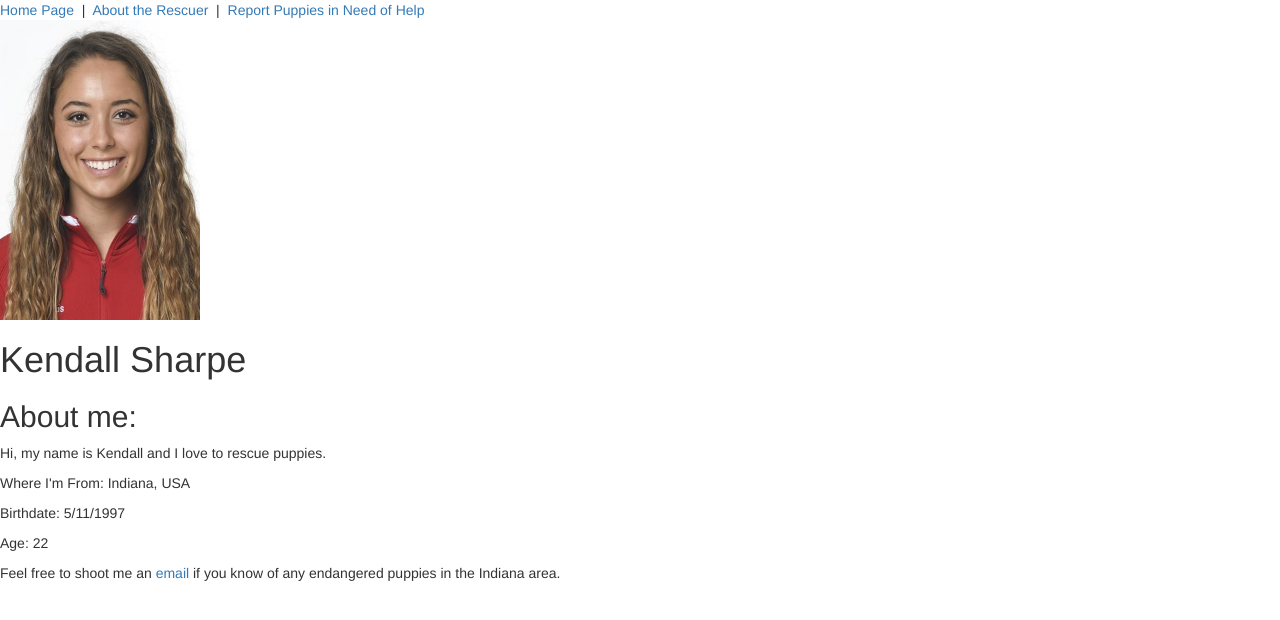
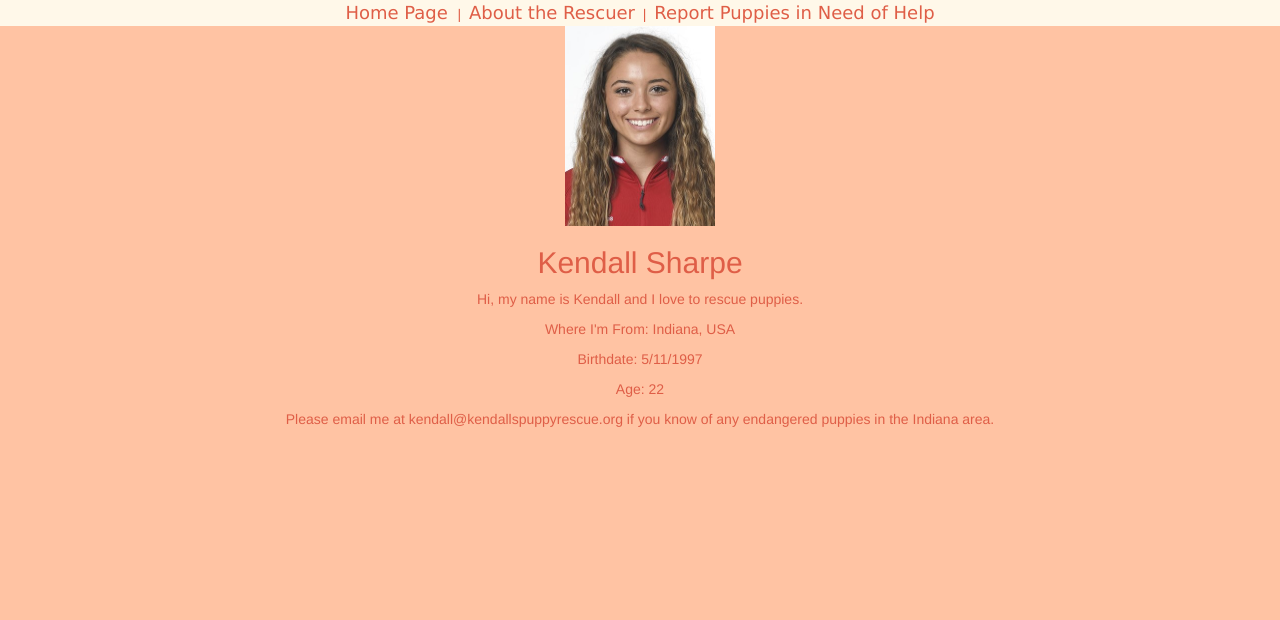
Before and after one commit to iu-msis/basic-html-kendallsharpe, a plain HTML site: page public/aboutme.html in a window 1280 px wide. Drawn offline with nearby package versions, Linux system fonts and the light colour scheme.

Commit message:
Style Changes Complete
added css page with changes made to color and fonts

```diff
--- a/public/aboutme.html
+++ b/public/aboutme.html
@@ -13,15 +13,17 @@
      <a class="navlink" href=aboutme.html>About the Rescuer</a> &nbsp;|&nbsp;
      <a class="navlink" href="puppies.html">Report Puppies in Need of Help</a>
  </nav>
-<img src="img/headshot.jpg" height="300px" width="200px">
-<h1>Kendall Sharpe</h1>
-<h2>About me: </h2>
+<!--from w3schools-->
+ <a target="_blank" href="img/headshot.jpg">
+  <img src="img/headshot.jpg" height="200px" width="150px">
+</a>
+<h2>Kendall Sharpe</h2>
 <p>Hi, my name is Kendall and I love to rescue puppies.</p>
 <p> Where I'm From: Indiana, USA </p>
 <p> Birthdate: 5/11/1997 </p>
 <p> Age: 22 </p>
-<p> Feel free to shoot me an <a href="mailto:webmaster@example.com"> email </a> if you know of any endangered puppies in the Indiana area.</p>
-<!https://www.w3schools.com/tags/tag_address.asp found how to do this on W3Schools>
+<p> Please email me at <a href="mailto:kendall@kendallspuppyrescue.org"> kendall@kendallspuppyrescue.org </a> if you know of any endangered puppies in the Indiana area.</p>
+<!--https://www.w3schools.com/tags/tag_address.asp found how to do this on W3Schools-->
 
 </body>
 </html>
--- a/public/css/stylesheet.css
+++ b/public/css/stylesheet.css
@@ -1,4 +1,8 @@
-body{background-color:
-color:
+nav{background-color:#fff8e9;}
 
-}
+body{background-color:#ffc3a3;
+color:#df5e47;
+text-align:center;}
+a{color: #df5e47;}
+.navlink{font-family:verdana;font-size: 18px}
+#puppytable{background-color:#fff8e9;}
```
Also changed, not shown: public/puppies.html (+1 -2 lines).
